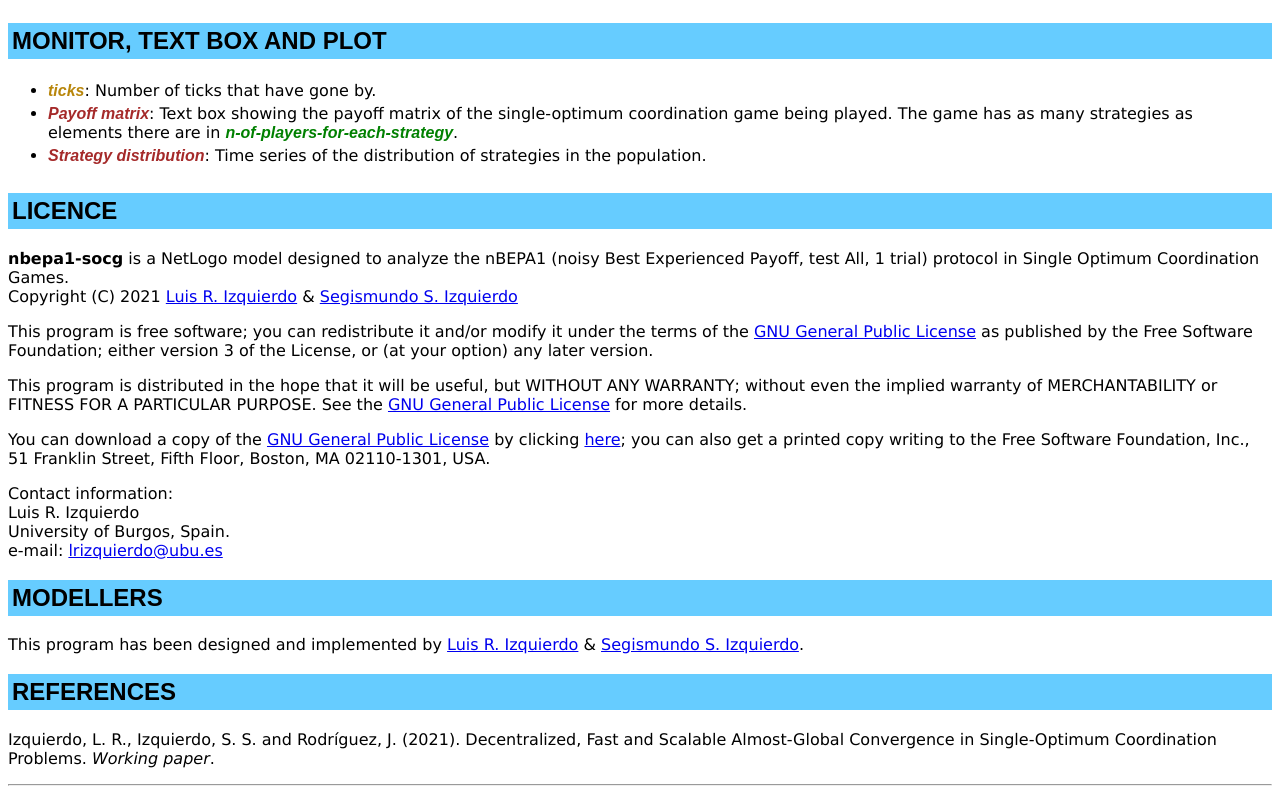
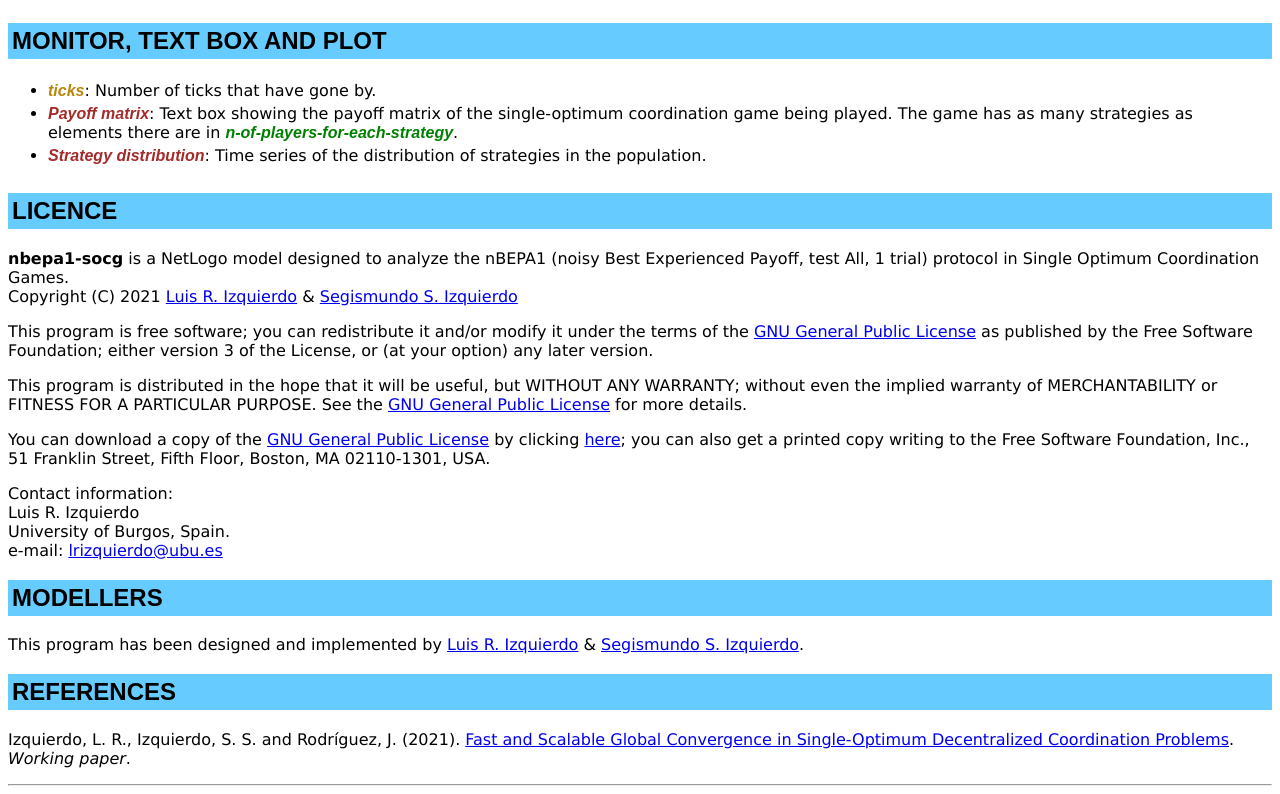
Before and after one commit to luis-r-izquierdo/nbepa1-socg, a plain HTML site: page index.html in a window 1280 px wide. Shown: the part 2508-3302 px from the top of the page. Drawn offline with nearby package versions, Linux system fonts and the light colour scheme.

Commit message:
Add link to paper

```diff
--- a/index.html
+++ b/index.html
@@ -254,7 +254,7 @@
 
    <H2>REFERENCES</H2>
 
-   <p>Izquierdo, L. R., Izquierdo, S. S. and Rodr&iacute;guez, J. (2021). Decentralized, Fast and Scalable Almost-Global Convergence in Single-Optimum Coordination Problems. <em>Working paper</em>.</p>
+   <p>Izquierdo, L. R., Izquierdo, S. S. and Rodr&iacute;guez, J. (2021). <a href="http://luis.izqui.org/papers/fast-and-scalable.pdf">Fast and Scalable Global Convergence in Single-Optimum Decentralized Coordination Problems</a>. <em>Working paper</em>.</p>
 
    <hr>
 
```
